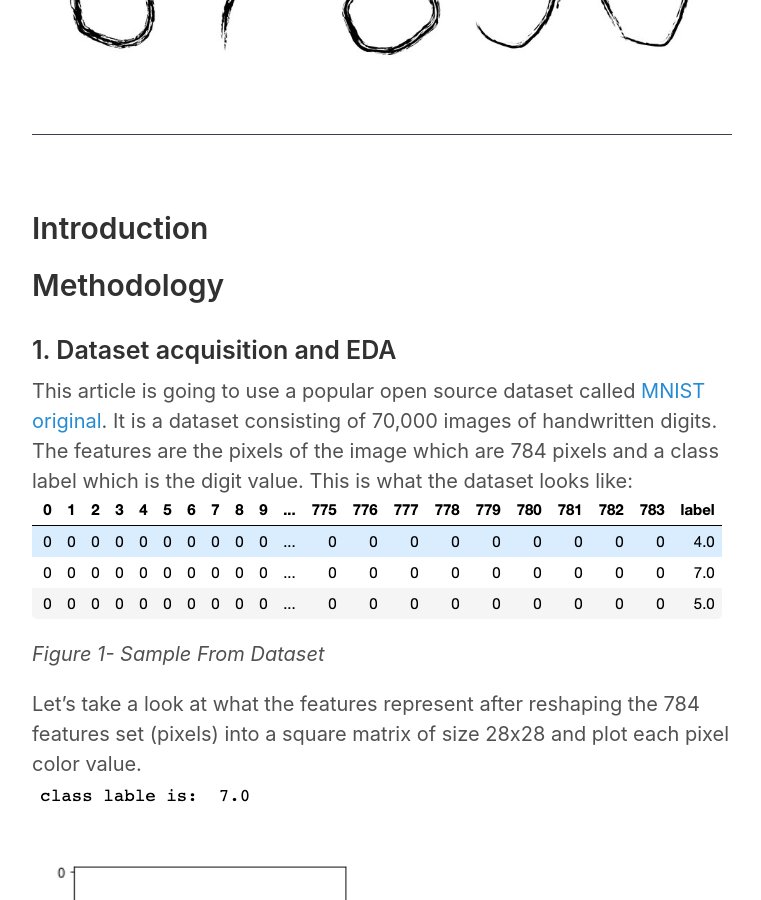
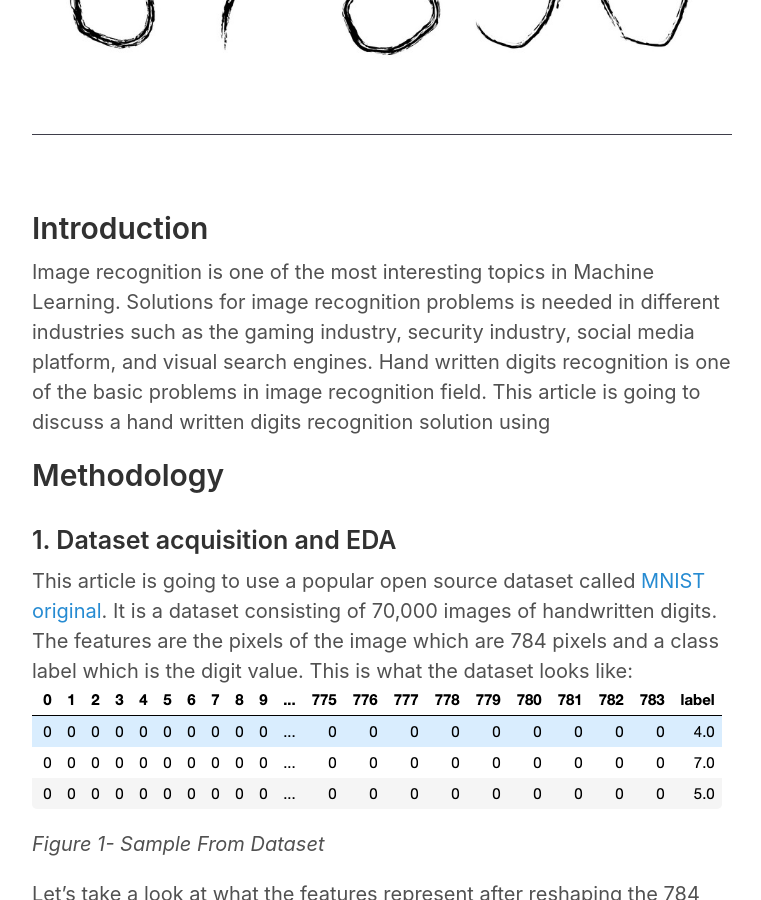
Before and after one commit to reemalmuqbil/reemalmuqbil.github.io, a Jekyll site: the page built from _posts/2019-10-12-Digits-Recognition-Using-KNN-Machine-Learning-Algorithm.md, in a window 1280 px wide and 900 px high, scrolled down 669 px. Shown: the whole window, without its empty margins (258-1019 px from the left). Built offline with Jekyll 4.4.1, drawn with Linux system fonts in a browser that asks for light colours; some of the changed lines change nothing that is shown; some of the changed text lies outside the part shown.

Commit message:
fixed table 1 at digits recognition

```diff
--- a/_posts/2019-10-12-Digits-Recognition-Using-KNN-Machine-Learning-Algorithm.md
+++ b/_posts/2019-10-12-Digits-Recognition-Using-KNN-Machine-Learning-Algorithm.md
@@ -6,6 +6,7 @@
 ![header]({{ site.url}}/images/digits-recognition/digits.png)
 
 ## Introduction
+Image recognition is one of the most interesting topics in Machine Learning. Solutions for image recognition problems is needed in different industries such as the gaming industry, security industry, social media platform, and visual search engines. Hand written digits recognition is one of the basic problems in image recognition field. This article is going to discuss a hand written digits recognition solution using
 
 ## Methodology
 
@@ -24,7 +25,7 @@
 *Figure 3- Barchart For The Target Distribution*
 
 ### 2. Baseline
-The baseline model for this problem was built using K-Nearest Neighbors algorithm with all 784 features. The cross validation score for the baseline model is 0.97, which is great! However, if you are familiar with K-NN or have worked with it, you might be able to guess what's wrong with this model.. Exactly, time complexity. The big-O notation for K-NN is <var>dxn</var>, where d is the number of dimensions (features) and n is the number of instances. In my case, for several runs it took between 1h 10min to 4h 20min to build the model. Therefore, to enhance its performance I've worked on feature engineering the dataset to reduce its dimensions.
+The baseline model for this problem was built using K-Nearest Neighbors algorithm with all 784 features. The cross validation score for the baseline model is 0.97, which is great! However, if you are familiar with K-NN or have worked with it, you might be able to guess what's wrong with this model.. Exactly, time complexity. The big-O notation for K-NN is __<var>(d x n)</var>__, where d is the number of dimensions (features) and n is the number of instances. In my case, for several runs it took between 1h 10min to 4h 20min to build the model. Therefore, to enhance its performance I've worked on feature engineering the dataset to reduce its dimensions.
 
 
 ### 3. Feature Engineering
@@ -43,5 +44,5 @@
 ### 4- Experiments
 After applying dimensionality reduction on the original dataset, I experimented the data with five different Machine learning algorithms. I explored the performance results of them all and summarized it in Table 1.
 
-![feature-engineered-dataset]({{site.url}}/images/digits-recognition/new-dataset.png)
-*Figure 5- Dataset After Dimensionality Reduction*
+![feature-engineered-dataset]({{site.url}}/images/digits-recognition/results-sum.png)
+*Table 1- Performance Results Summary*
```
